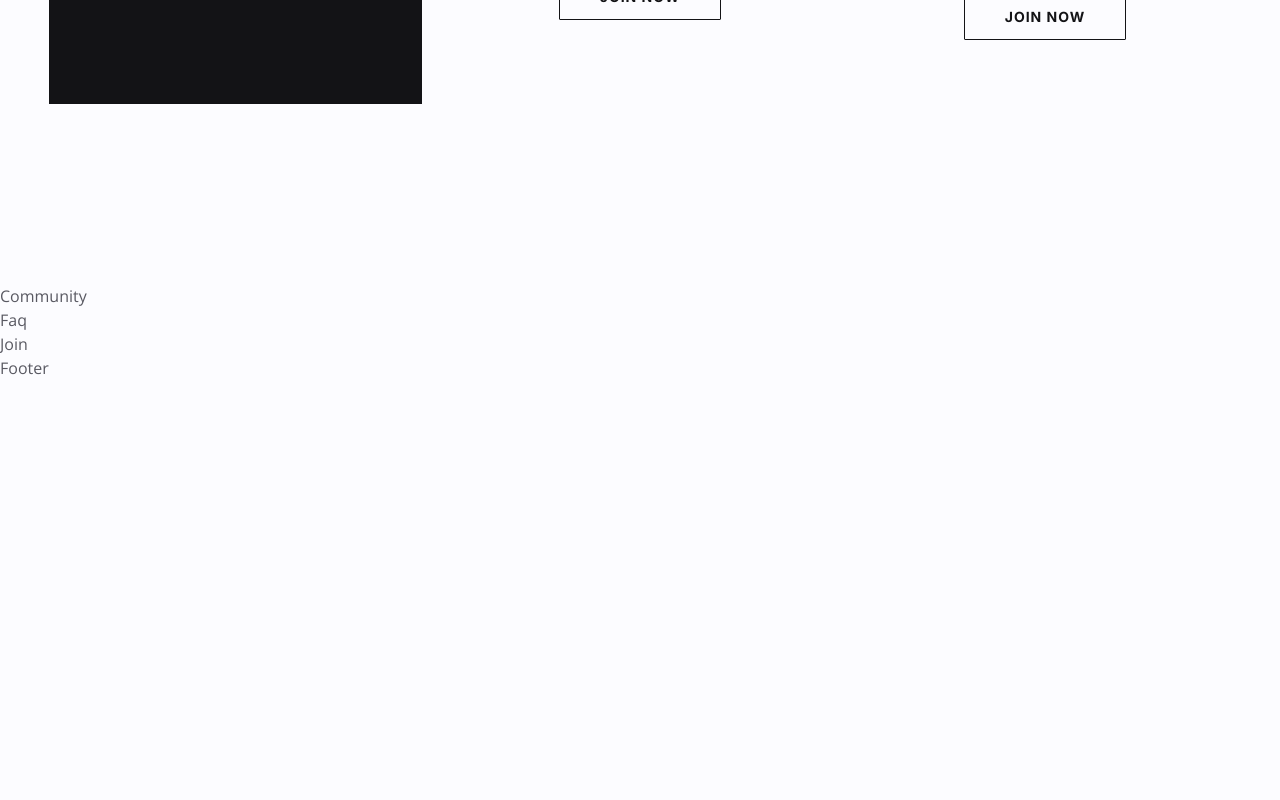
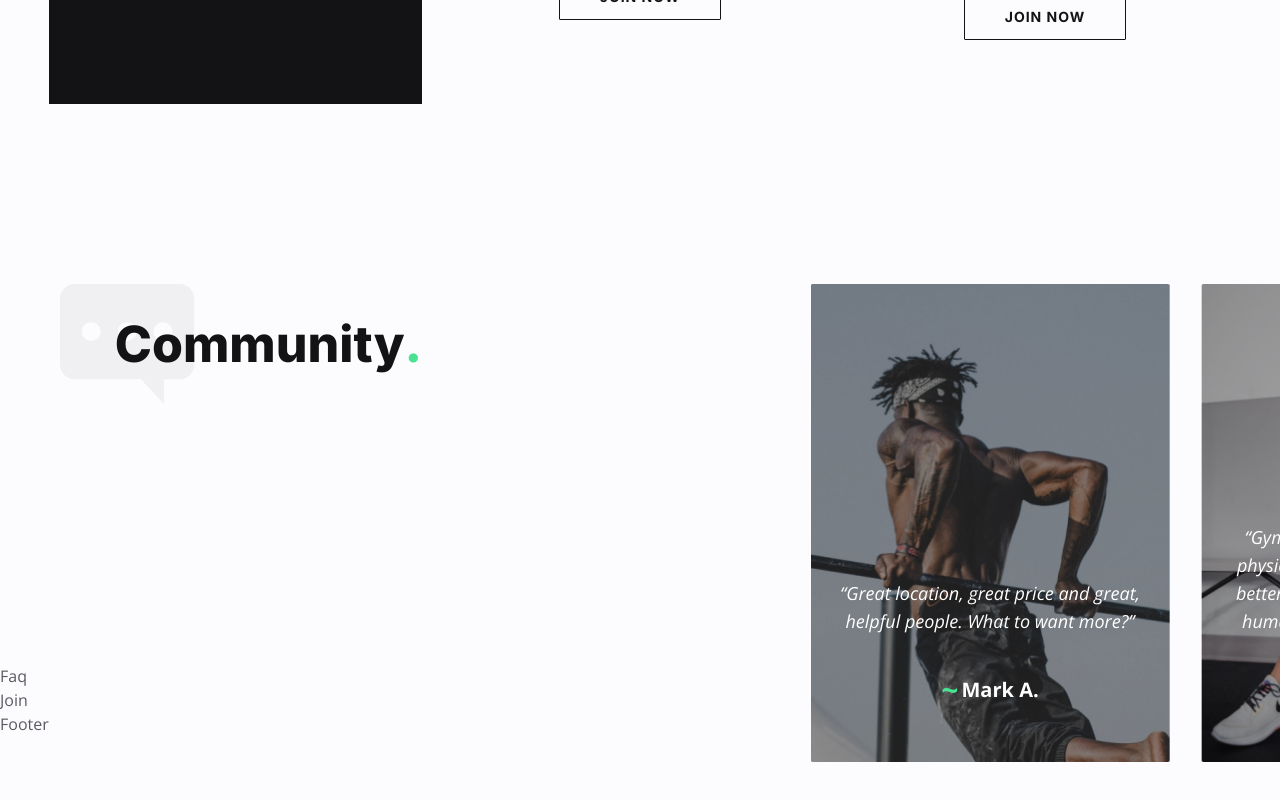
Before and after one commit to HubertSleszynski/gymME, a React (Vite) app: page / in a window 1280 px wide. Shown: the part 2906-3706 px from the top of the page. Built offline with nearby package versions, Linux system fonts and the light colour scheme.

Commit message:
added community

```diff
--- a/src/components/Community.jsx
+++ b/src/components/Community.jsx
@@ -1,7 +1,38 @@
 import React from "react";
 
+import { community } from "../data";
+
+import CommunitySlider from "../components/CommunitySlider";
+
 const Community = () => {
-  return <div>Community</div>;
+  const { icon, title, testimonials } = community;
+  return (
+    <section className="section relative">
+      <div className="container mx-auto">
+        <div className="flex">
+          <div
+            className="section-title-group max-w-[240px] px-4 lg:px-0 lg:ml-0 mx-auto"
+            data-aos="fade-up"
+            data-aos-offset="200"
+            data-aos-delay="200"
+          >
+            <img src={icon} alt="" />
+            <h2 className="h2 section-title">
+              {title} <span className="text-primary-200">.</span>
+            </h2>
+          </div>
+          <div
+            className="absolute -right-[375px] lg:-right-[280px] w-[1140px] top-48 lg:top-0"
+            data-aos="fade-left"
+            data-aos-offset="200"
+            data-aos-delay="300"
+          >
+            <CommunitySlider testimonials={testimonials} />
+          </div>
+        </div>
+      </div>
+    </section>
+  );
 };
 
 export default Community;
--- a/src/components/CommunitySlider.jsx
+++ b/src/components/CommunitySlider.jsx
@@ -1,7 +1,41 @@
 import React from "react";
 
-const CommunitySlider = () => {
-  return <div>CommunitySlider</div>;
+import { Swiper, SwiperSlide } from "swiper/react";
+import "swiper/css";
+import "swiper/css/navigation";
+
+const CommunitySlider = ({ testimonials }) => {
+  return (
+    <Swiper
+      slidesPerView={3}
+      spaceBetween={32}
+      centeredSlides={"auto"}
+      grabCursor={true}
+      modules={[]}
+    >
+      {testimonials.map((testimonial, index) => {
+        const { image, name, message } = testimonial;
+        return (
+          <SwiperSlide key={index}>
+            <div className="relaive">
+              <div>
+                <img src={image} alt="" />
+              </div>
+              <div className="absolute bottom-[30px] text-white p-[20px] text-center">
+                <div className="mb-8 italic text-lg font-light">{message}</div>
+                <div className="flex items-center justify-center gap-x-[3px]">
+                  <span className="text-[30px] text-primary-200 font-bold">
+                    ~
+                  </span>
+                  <div className="text-[20px] font-bold">{name}</div>
+                </div>
+              </div>
+            </div>
+          </SwiperSlide>
+        );
+      })}
+    </Swiper>
+  );
 };
 
 export default CommunitySlider;
```
